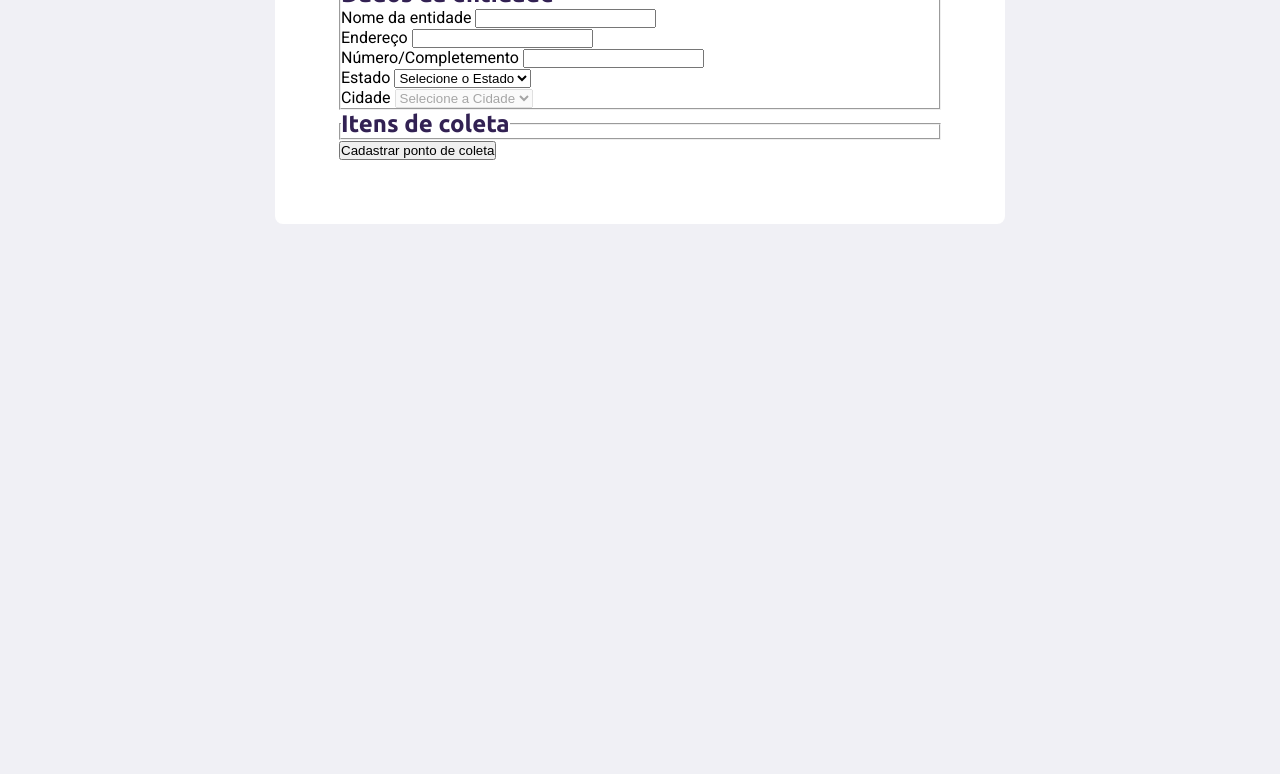
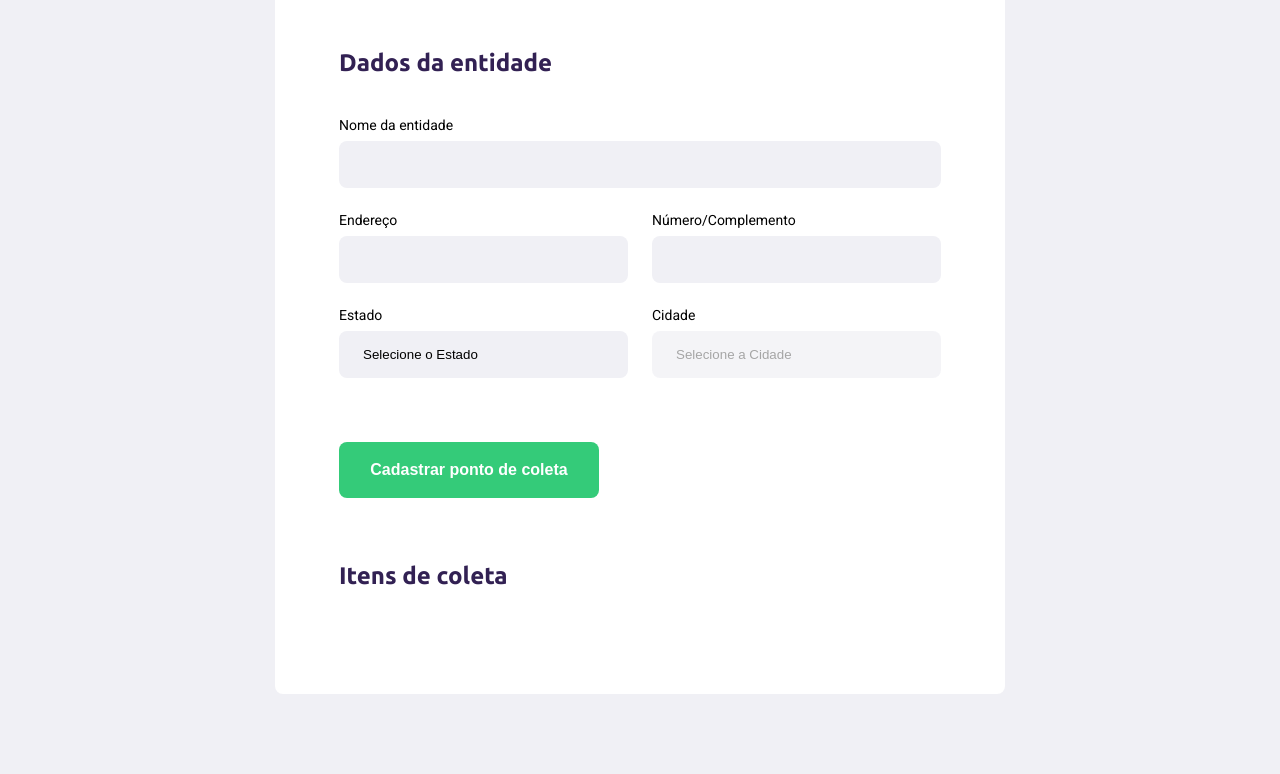
Before and after one commit to ricardodm89/Ecoleta, a plain HTML site: page create-point.html in a window 1280 px wide. Shown: the part 293-1067 px from the top of the page. Before the commit the page ends 800 px from the top, so only its background shows below. Drawn offline with Linux system fonts and the light colour scheme.

Commit message:
css form

```diff
--- a/create-point.html
+++ b/create-point.html
@@ -35,31 +35,35 @@
                     <input type="text" name="name">
                 </div>
 
-                <div class="fielg-group">
+                <div class="field-group">
                     <div class="field">
                         <label for="adress">Endereço</label>
                         <input type="text" name="address">
                     </div>
-                    <div class="field"></div>
-                        <label for="adress2">Número/Completemento</label>
+                    <div class="field">
+                        <label for="adress2">Número/Complemento</label>
                         <input type="text" name="adress2">
+                    </div>
                 </div>
 
-                <div class="fielg-group">
+                <div class="field-group">
                     <div class="field">
                         <label for="state">Estado</label>
                         <select name="uf" id="">
                             <option value="">Selecione o Estado</option>
                         </select>
                     </div>
-                <div class="field">
-                    <label for="city">Cidade</label>
-                    <select name="city" id="" disabled>
-                        <option value="">Selecione a Cidade</option>
-                    </select>
+                    <div class="field">
+                        <label for="city">Cidade</label>
+                        <select name="city" id="" disabled>
+                            <option value="">Selecione a Cidade</option>
+                        </select>
+                    </div>
                 </div>
 
             </fieldset>
+
+            <button type="submit">Cadastrar ponto de coleta</button>
 
 
 
@@ -71,7 +75,7 @@
             </fieldset>
 
 
-        <button type="submit">Cadastrar ponto de coleta</button>
+
     </form>
 
 
--- a/styles/create-point.css
+++ b/styles/create-point.css
@@ -34,3 +34,69 @@ form{
     margin-top: 80px;
     max-width: 730px;
 }
+form h1{
+    font-size: 36px;
+}
+
+form fieldset{
+    margin-top: 64px;
+    border: 0;
+}
+
+form legend{
+    margin-bottom: 40px;
+}
+
+form legend header h2{
+    font-size: 24px;
+}
+
+form .field {
+    flex: 1;
+    display: flex;
+    flex-direction: column;
+    margin-bottom: 24px;
+}
+
+form .field-group{
+    display: flex;
+}
+
+form input, form select {
+    background-color: #f0f0f5;
+    border: 0;
+    padding: 16px 24px;
+    border-radius: 8px;
+}
+
+form select{
+    -webkit-appearance: none;
+    -moz-appearance: none;
+    appearance: none;
+}
+
+form label{
+    font-size: 14px;
+    margin-bottom: 8px;
+}
+
+form .field-group .field + .field{
+    margin-left: 24px;
+}
+
+form button{
+    width: 260px;
+    height: 56px;
+    background-color: var(--primary-color);
+    border-radius: 8px;
+    border: 0;
+    color: white;
+    font-weight: bold;
+    font-size: 16px;
+    margin-top: 40px;
+    transition: 400ms;
+}
+
+form button:hover{
+    background-color: #2fb86e;
+}
```
